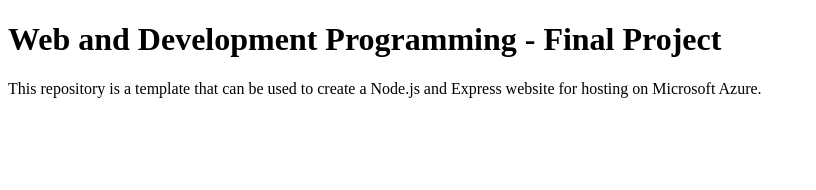
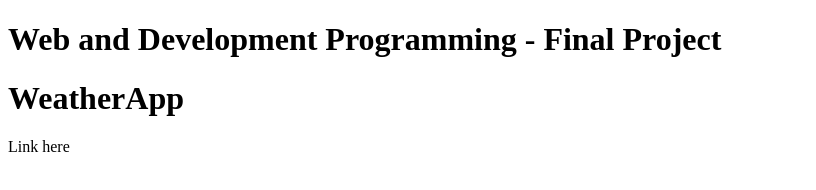
Before and after one commit to eltigre714/weather-app, a website: page client/index.html in a window 1280 px wide. Shown: the whole page, without its empty margins (0-816 px from the left). Drawn offline with Linux system fonts and the light colour scheme.

Commit message:
Updated index.html.

```diff
--- a/client/index.html
+++ b/client/index.html
@@ -1,11 +1,14 @@
 <!DOCTYPE html>
-<html>
+<html lang="en">
 <head>
-	<title>Node.js on Azure Template</title>
+	<meta charset="UTF-8">
+	<meta http-equiv="X-UA-Compatible" content="IE=edge">
+	<meta name="viewport" content="width=device-width, initial-scale=1.0">
+	<title>WeatherApp</title>
 </head>
 <body>
 	<h1>Web and Development Programming - Final Project</h1>
-	<p>This repository is a template that can be used to create a Node.js and Express website for hosting on Microsoft
-	Azure.</p>
+	<h1>WeatherApp</h1>
+	<p>Link here</p>
 </body>
 </html>
```
